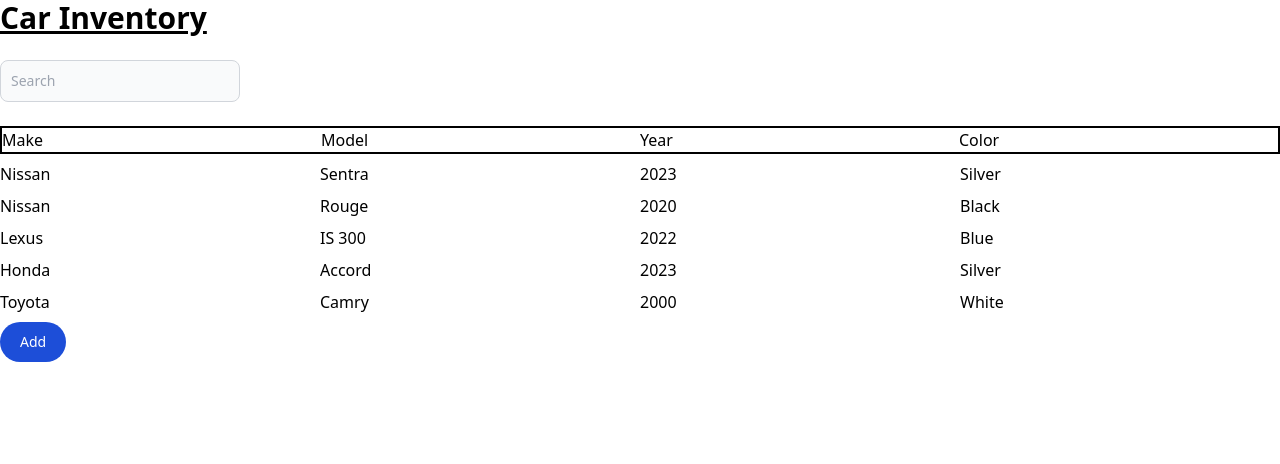
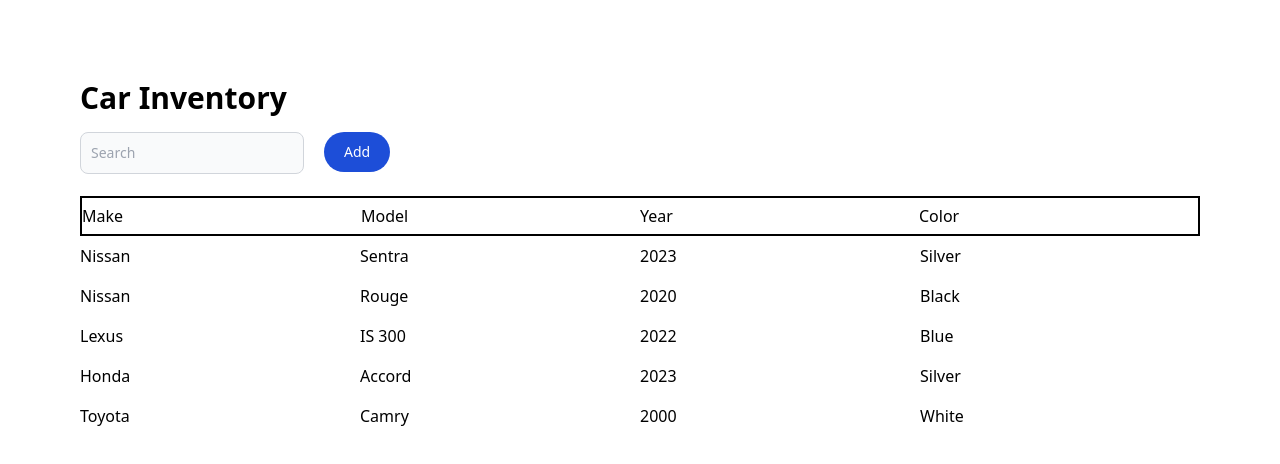
Before and after one commit to JDumadag25/personalprojectjd, a React (Create React App) app: page / in a window 1280 px wide. Shown: the top 464 px of the page. Built offline with nearby package versions, Linux system fonts and the light colour scheme.

Commit message:
some styling

```diff
--- a/src/App.js
+++ b/src/App.js
@@ -109,14 +109,14 @@
     };
 
     return (
-        <>
+        <div className="m-20">
             <div>
-                <h1 className="text-3xl font-bold underline">Car Inventory</h1>
+                <h1 className="text-3xl font-bold">Car Inventory</h1>
             </div>
-            <div>
+            <div className="flex flex-row my-4">
                 <div>
                     <form>
-                        <div class="my-6 w-60">
+                        <div className="mr-5">
                             <input
                                 type="search"
                                 value={query}
@@ -128,9 +128,18 @@
                         </div>
                     </form>
                 </div>
+                <div>
+                    <button
+                        type="button"
+                        onClick={() => addCar()}
+                        class="text-white bg-blue-700 hover:bg-blue-800 focus:outline-none focus:ring-4 focus:ring-blue-300 font-medium rounded-full text-sm px-5 py-2.5 text-center me-2 mb-2 dark:bg-blue-600 dark:hover:bg-blue-700 dark:focus:ring-blue-800"
+                    >
+                        Add
+                    </button>
+                </div>
             </div>
-            <div>
-                <div className="flex flex-row border-black border-2">
+            <div className="flex-1 ">
+                <div className="flex flex-row justify-start h-10 items-center border-black border-2 ">
                     <div className="flex-1">Make</div>
                     <div className="flex-1">Model</div>
                     <div className="flex-1">Year</div>
@@ -143,7 +152,7 @@
                               return (
                                   <div
                                       key={`car-${i}`}
-                                      className="flex flex-row my-2 "
+                                      className="flex flex-row h-10 items-center hover:bg-gray-400"
                                       onClick={() => editCar(i)}
                                   >
                                       <div className="flex-1 ">{car.make}</div>
@@ -159,7 +168,7 @@
                               return (
                                   <div
                                       key={`car-${i}`}
-                                      className="flex flex-row my-2 "
+                                      className="flex flex-row my-2 hover:bg-gray-400"
                                   >
                                       <div className="flex-1 ">{car.make}</div>
                                       <div className="flex-1 ">{car.model}</div>
@@ -169,15 +178,7 @@
                               );
                           })}
             </div>
-            <div>
-                <button
-                    type="button"
-                    onClick={() => addCar()}
-                    class="text-white bg-blue-700 hover:bg-blue-800 focus:outline-none focus:ring-4 focus:ring-blue-300 font-medium rounded-full text-sm px-5 py-2.5 text-center me-2 mb-2 dark:bg-blue-600 dark:hover:bg-blue-700 dark:focus:ring-blue-800"
-                >
-                    Add
-                </button>
-            </div>
+
             {showModal ? (
                 <>
                     <div className="justify-center flex-1 fixed inset-0 z-50">
@@ -186,9 +187,15 @@
                             <div className="border-0 rounded-lg shadow-lg relative flex flex-col w-full bg-white outline-none focus:outline-none">
                                 {/*header*/}
                                 <div className="flex items-start justify-between p-5 border-b border-solid border-blueGray-200 rounded-t">
-                                    <h3 className="text-3xl font-semibold">
-                                        Add New Car
-                                    </h3>
+                                    {cars[currentCar] ? (
+                                        <h3 className="text-3xl font-semibold">
+                                            Edit Car
+                                        </h3>
+                                    ) : (
+                                        <h3 className="text-3xl font-semibold">
+                                            Add New Car
+                                        </h3>
+                                    )}
                                 </div>
                                 {/*body*/}
                                 <div className="relative p-6 flex-auto">
@@ -290,7 +297,7 @@
                     </div>
                 </>
             ) : null}
-        </>
+        </div>
     );
 }
 
```
